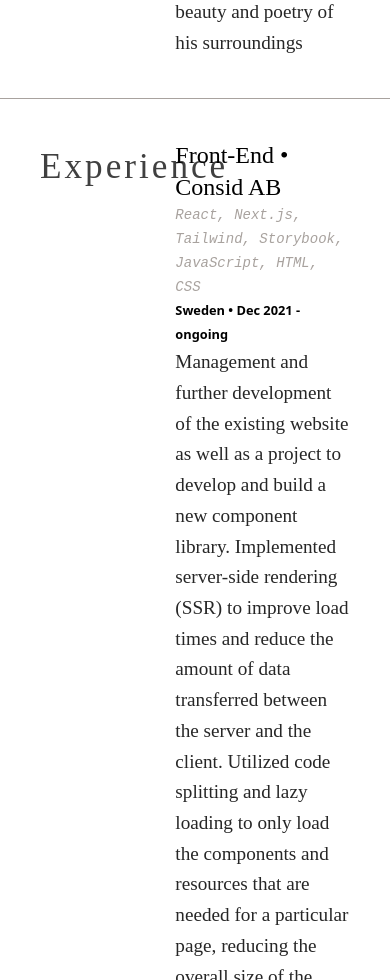
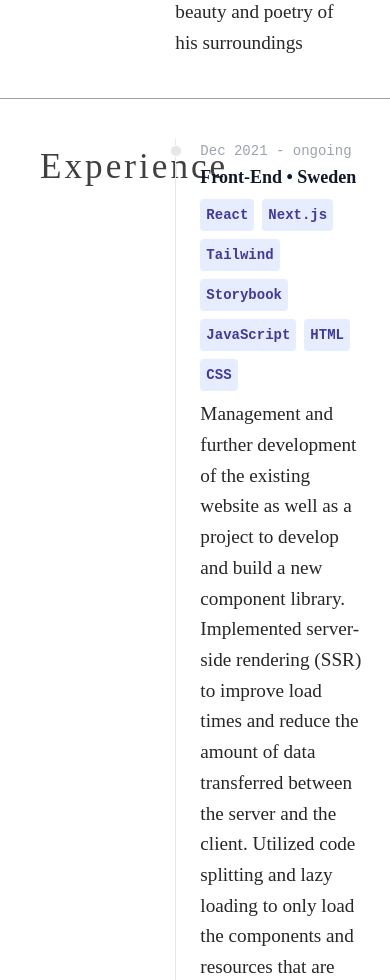
Before and after one commit to miuel/porfolio, a React (Create React App) app in the folder my-portfolio/: page /about in a window 390 px wide. Shown: the part 1020-2000 px from the top of the page. Built offline with nearby package versions, Linux system fonts and the light colour scheme.

Commit message:
added flowbite lib

```diff
--- a/my-portfolio/package.json
+++ b/my-portfolio/package.json
@@ -6,6 +6,8 @@
     "@testing-library/jest-dom": "^5.16.5",
     "@testing-library/react": "^13.4.0",
     "@testing-library/user-event": "^13.5.0",
+    "flowbite": "^1.6.0",
+    "flowbite-react": "^0.3.7",
     "react": "^18.2.0",
     "react-dom": "^18.2.0",
     "react-scripts": "5.0.1",
@@ -13,7 +15,7 @@
   },
   "scripts": {
     "start": "react-scripts start",
-    "build": "react-scripts build",
+    "build": "npm run build:tailwind && react-scripts build",
     "watch:tailwind": "postcss src/tailwind.css -o src/tailwind.output.css -w",
     "build:tailwind": "postcss src/tailwind.css -o src/tailwind.output.css",
     "test": "react-scripts test",
@@ -40,6 +42,7 @@
     ]
   },
   "devDependencies": {
+    "autoprefixer": "^10.4.13",
     "gh-pages": "^4.0.0",
     "postcss": "^8.4.20",
     "postcss-cli": "^10.1.0",
--- a/my-portfolio/src/api/data-mock.json
+++ b/my-portfolio/src/api/data-mock.json
@@ -37,7 +37,7 @@
         "company": "Consid AB",
         "place": "Sweden",
         "date": "Dec 2021 - ongoing",
-        "tech": "React, Next.js, Tailwind, Storybook, JavaScript, HTML, CSS",
+        "tech": ["React", "Next.js", "Tailwind", "Storybook", "JavaScript", "HTML", "CSS"],
         "description": "Management and further development of the existing website as well as a project to develop and build a new component library. Implemented server-side rendering (SSR) to improve load times and reduce the amount of data transferred between the server and the client. Utilized code splitting and lazy loading to only load the components and resources that are needed for a particular page, reducing the overall size of the application and improving performance. Optimized images and other media assets to reduce their file size and improve loading times. Used techniques such as minification, compression, and concatenation to reduce the size of the codebase and improve performance.Utilized browser caching and other techniques to reduce the number of requests made to the server and improve the overall speed of the application."
       },
       {
@@ -45,7 +45,7 @@
         "company": "HejAlbert",
         "place": "Sweden",
         "date": "Oct 2021 - Dec 2021",
-        "tech": "React Native, Typescript, Redux, JavaScript, HTML, CSS",
+        "tech": ["React Native", "Typescript", "Redux", "JavaScript", "HTML", "CSS"],
         "description": "Worked on the development of a new feature for a mobile application using React Native, Typescript. Improved the user experience by implementing new features and functionality for a punctual time as Black Friday and Chirstmas, resulting in increased engagement. Also integrated Google Analytics to track usage and performance."
       },
       {
@@ -53,7 +53,7 @@
         "company": "BeeReal",
         "place": "Argentina",
         "date": "2020 - 2021",
-        "tech": "React, React Native, Redux Thunk, Sass, Storybook, JavaScript, HTML, CSS",
+        "tech": ["React", "React Native", "Redux Thunk", "Sass", "Storybook", "JavaScript", "HTML", "CSS"],
         "description": "Led the development of an external website for BeeReal as a solution architect, utilizing React and Redux to create a seamless and intuitive user experience. Implemented blocks and modules with associated styling for a new mobile app, improving the overall design and functionality."
       },
       {
@@ -61,7 +61,7 @@
         "company": "IT Resources",
         "place": "Argentina",
         "date": "2019 - 2020",
-        "tech": "React, React Native, Redux Thunk, JavaScript, HTML, CSS",
+        "tech": ["React", "React Native", "Redux Thunk", "JavaScript", "HTML", "CSS"],
         "description": "Contributed to the development of a web application using React and React Native, focusing on expanding features and refining processes. Improved the overall user experience by implementing new features and optimizing usability standards. Worked within the Agile Scrum framework to deliver high-quality results on a tight timeline."
       },
       {
@@ -69,7 +69,7 @@
         "company": "Globant",
         "place": "Argentina",
         "date": "2018 - 2019",
-        "tech": "Angular 2.0, RxJS, JavaScript, HTML, CSS",
+        "tech": ["Angular 2.0", "RxJS", "JavaScript", "HTML", "CSS"],
         "description": "I played an active role in the development of the product from start to finish, using Angular +2. My contributions included improving various features for thousands of users."
       }
     ]
--- a/my-portfolio/src/pages/About.js
+++ b/my-portfolio/src/pages/About.js
@@ -1,21 +1,23 @@
 // About Page
+import { Badge, Timeline } from "flowbite-react";
 import data from "../api/data-mock.json";
 
 const AboutPage = () => {
   return (
-    <section className="overflow-auto max-w-6xl m-auto ">
-      <article >
+    <section className="overflow-auto max-w-6xl m-auto">
+      <article>
         {data.about &&
           data.about.map((about, i) => (
-            <div className="flex p-10 gap-8 border-b border-stone-400" key={about.title}>
-              <div className="w-1/3" >
+            <div
+              className="flex p-10 gap-8 border-b border-stone-400"
+              key={about.title}
+            >
+              <div className="w-1/3">
                 <h1>{about.title}</h1>
 
                 <div className="icon">
-                  <img
-                    src="../assets/images/logo.png" />
+                  <img src="../assets/images/logo.png" />
                 </div>
-
               </div>
               <div className="w-2/3">
                 <p className="paragraph-style text-85rgba">{about.text}</p>
@@ -26,23 +28,49 @@ const AboutPage = () => {
 
       <article className="flex p-10 gap-8">
         <div className="w-1/3">
-          <h1 >{data.experience.title}</h1>
+          <h1>{data.experience.title}</h1>
         </div>
-        <ul className="w-2/3">
-          {data.experience &&
-            data.experience.jobs.map((job, index) => (
-              <li className="pb-6 mb-6 border-b border-stone-400 last-of-type:border-none " key={job.company + index.toString()}>
-                <h2 className="text-2xl">{job.name} • {job.company}</h2>
-                <i className="text-sm text-stone-400" >{job.tech}</i>
-                <br />
-                <small className="font-sans font-semibold">{job.place} • {job.date}</small>
-                <p className="paragraph-style text-85rgba">{job.description}</p>
-              </li>
-            ))}
+
+        <div className="w-2/3">
+          <Timeline>
+            {data.experience &&
+              data.experience.jobs.map((job, index) => (
+                <Timeline.Item key={job.company + index.toString()}>
+                  <Timeline.Point />
+                  <Timeline.Content>
+                    <Timeline.Time>{job.date}</Timeline.Time>
+                    <Timeline.Title>
+                      {job.name} • {job.place}
+                    </Timeline.Title>
+                    <div className="flex flex-wrap gap-2 py-2">
+                      {job.tech.map((tech, index) => (
+                        <Badge
+                          color="indigo"
+                          size="sm"
+                          key={tech + index.toString()}
+                        >
+                          {tech}
+                        </Badge>
+                      ))}
+                    </div>
+
+                    <Timeline.Body>
+                      <p className="paragraph-style text-85rgba">
+                        {job.description}
+                      </p>
+                    </Timeline.Body>
+                  </Timeline.Content>
+                </Timeline.Item>
+              ))}
+          </Timeline>
           <a
             className="bg-stone-400 text-white font-bold p-4 rounded hover:bg-white hover:text-stone-400 hover:border hover:border-stone-400"
-            href={data.cv} download>{data.cvText}</a>
-        </ul>
+            href={data.cv}
+            download
+          >
+            {data.cvText}
+          </a>
+        </div>
       </article>
     </section>
   );
--- a/my-portfolio/src/pages/Projects.js
+++ b/my-portfolio/src/pages/Projects.js
@@ -1,15 +1,40 @@
 // Project Page
 import data from "../api/data-mock.json";
+import { Carousel } from "flowbite-react";
 
 const ProjectPage = () => {
   return (
     <section className="overflow-auto max-w-6xl m-auto">
-      <div className="py-1 border border-y-stone-400">
+      <div className="mt-5 py-4 border-y border-y-stone-400">
         <p className="paragraph-style text-85rgba">{data.projects.header}</p>
       </div>
       <h1 className="text-6xl line-height-1-6 font-bold font-bodoni py-5">
         Projects
       </h1>
+      <div className="h-56 sm:h-64 xl:h-80 2xl:h-600">
+        <Carousel>
+          <img
+            src={data.imgMonkey}
+            alt="..."
+          />
+          <img
+            src={data.collageAnimal}
+            alt="..."
+          />
+          <img
+            src={data.grid}
+            alt="..."
+          />
+          <img
+            src={data.imgMonkey}
+            alt="..."
+          />
+          <img
+            src={data.grid}
+            alt="..."
+          />
+        </Carousel>
+      </div>
     </section>
   );
 };
--- a/my-portfolio/tailwind.config.js
+++ b/my-portfolio/tailwind.config.js
@@ -2,13 +2,14 @@
 module.exports = {
   content: [
     "./src/**/*.{js,jsx,ts,tsx}",
+    "node_modules/flowbite-react/**/*.{js,jsx,ts,tsx}",
   ],
   theme: {
     extend: {
       fontFamily: {
-        'bodoni': ["Bodoni Moda, serif"],
-			},
+        bodoni: ["Bodoni Moda, serif"],
+      },
     },
   },
-  plugins: [],
-}
+  plugins: [require("flowbite/plugin")],
+};
```
Also changed, not shown: my-portfolio/src/index.js (+4 -4 lines).
